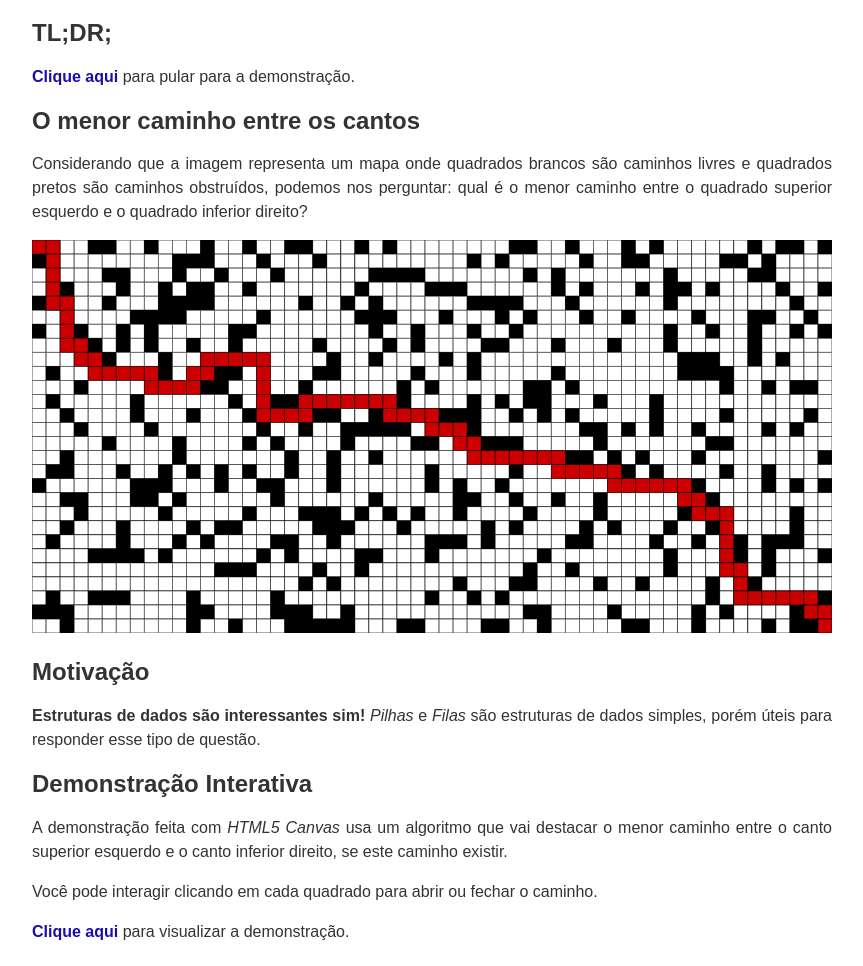
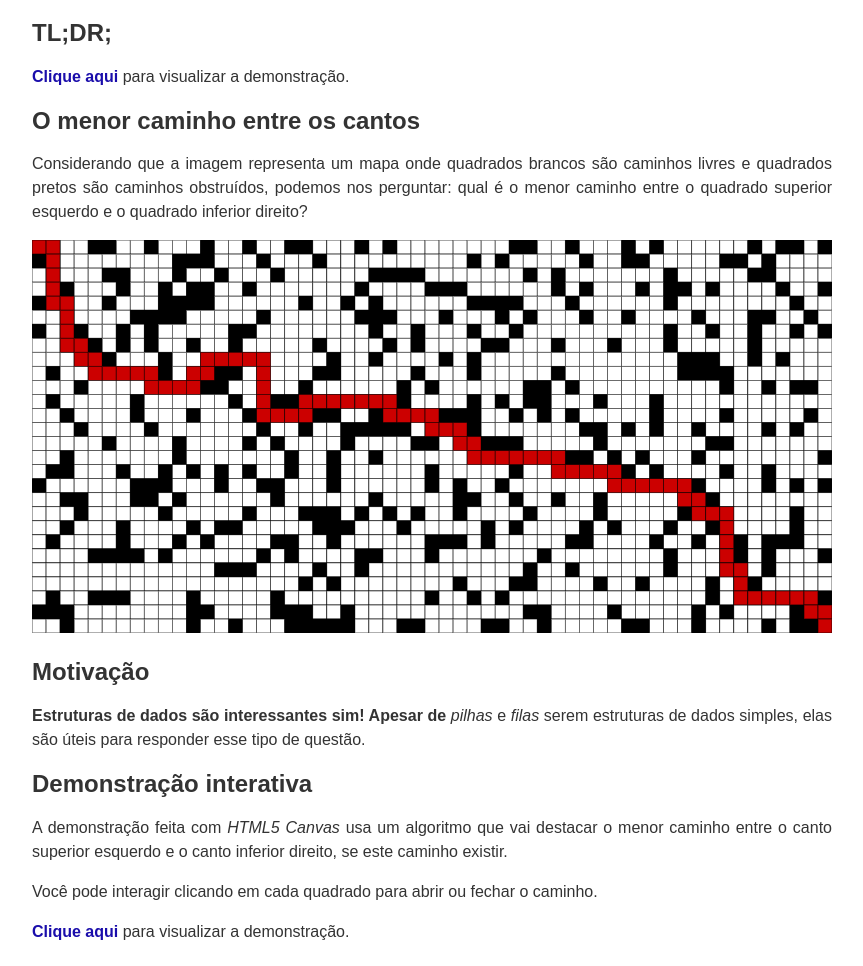
Before and after one commit to olegon/html5-pathfind, a website built with webpack: page index.html in a window 1280 px wide. Shown: the part 522-1488 px from the top of the page, without its empty margins (208-1071 px from the left). Built offline with nearby package versions, Linux system fonts and the light colour scheme.

Commit message:
Atualização do texto

```diff
--- a/index.html
+++ b/index.html
@@ -67,8 +67,8 @@
 
         <a href="./demo.html"><img src="./imgs/mapa-sem-caminho.png" alt=""></a>
 
-        <h2 title="Too long, don't read.">TL;DR;</h2>
-        <p><a href="./demo.html">Clique aqui</a> para pular para a demonstração.</p>
+        <h2 title="Too long, didn't read.">TL;DR;</h2>
+        <p><a href="./demo.html">Clique aqui</a> para visualizar a demonstração.</p>
 
         <h2>O menor caminho entre os cantos</h2>
         <p>Considerando que a imagem representa um mapa onde quadrados brancos são caminhos livres e quadrados pretos são caminhos obstruídos, podemos nos perguntar: qual é o menor caminho entre o quadrado superior esquerdo e o quadrado inferior direito?</p>
@@ -76,9 +76,9 @@
         <a href="./demo.html"><img src="./imgs/mapa-com-caminho.png" alt=""></a>
 
         <h2>Motivação</h2>
-        <p><strong>Estruturas de dados são interessantes sim!</strong> <em>Pilhas</em> e <em>Filas</em> são estruturas de dados simples, porém úteis para responder esse tipo de questão.</p>
+        <p><strong>Estruturas de dados são interessantes sim! Apesar de </strong> <em>pilhas</em> e <em>filas</em> serem estruturas de dados simples, elas são úteis para responder esse tipo de questão.</p>
 
-        <h2>Demonstração Interativa</h2>
+        <h2>Demonstração interativa</h2>
         <p>A demonstração feita com <em>HTML5 Canvas</em> usa um algoritmo que vai destacar o menor caminho entre o canto superior esquerdo e o canto inferior direito, se este caminho existir.</p>
         <p>Você pode interagir clicando em cada quadrado para abrir ou fechar o caminho.</p>
         <p><a href="./demo.html">Clique aqui</a> para visualizar a demonstração.</p>
```
